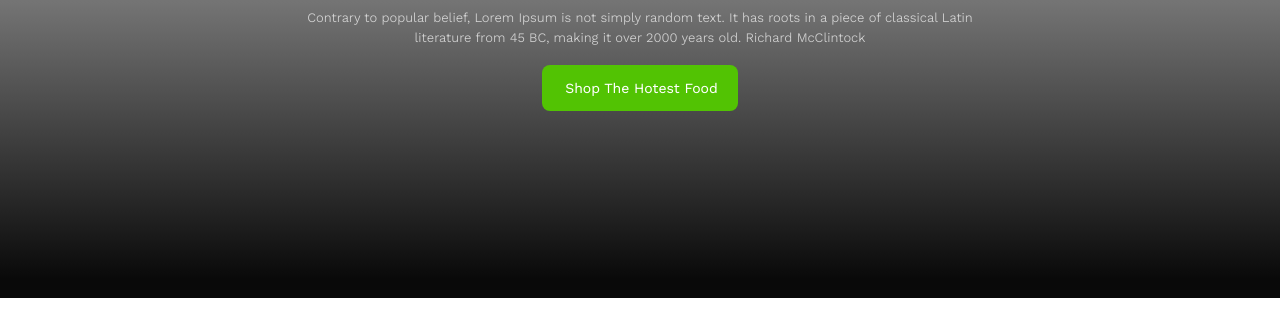
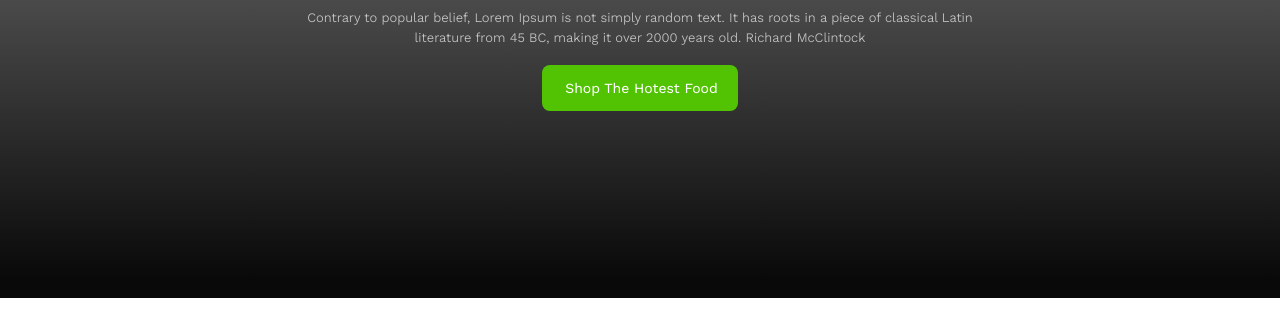
Before and after one commit to sadibhaque/Food-Restaurant, a plain HTML site: page index.html in a window 1280 px wide. Shown: the part 353-663 px from the top of the page. Drawn offline with nearby package versions, Linux system fonts and the light colour scheme; the site is published under a folder, as on GitHub Pages, so addresses that start at the root find nothing.

Commit message:
minor change in hero-bg

```diff
--- a/styles/style.css
+++ b/styles/style.css
@@ -10,7 +10,7 @@
 
 #hero{
     /* background-image: ; */
-    background: linear-gradient(0.00deg, rgb(9, 9, 9) 2.884%,rgba(16, 16, 16, 0) 101.034%),url("/assets/hero-bg.png");
+    background: linear-gradient(0.00deg, rgb(9, 9, 9) 2.884%,rgba(16, 16, 16, 0) 101.034%),url("../assets/hero-bg.png");
     background-size: cover;
     background-repeat: no-repeat;
     background-position: center;
```
